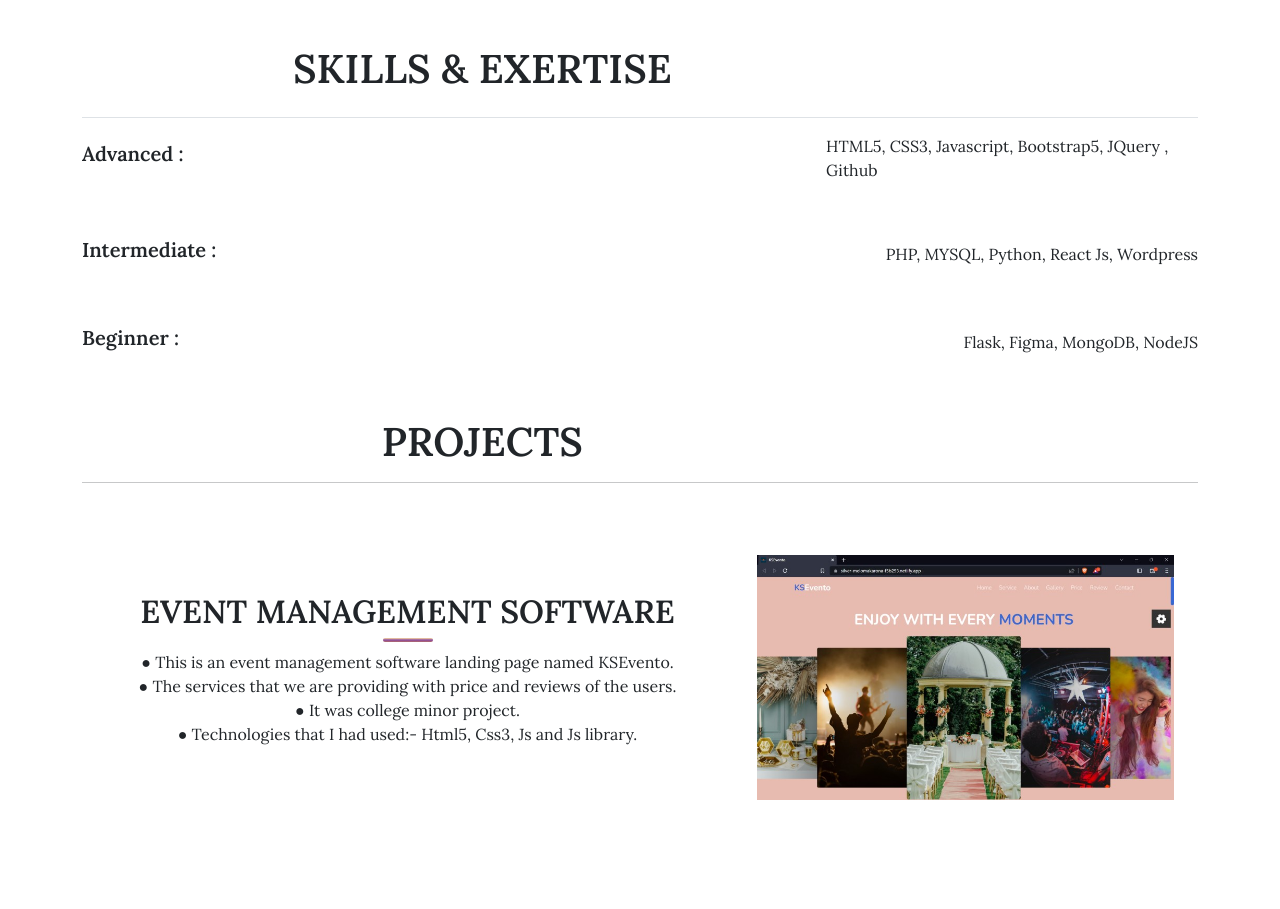
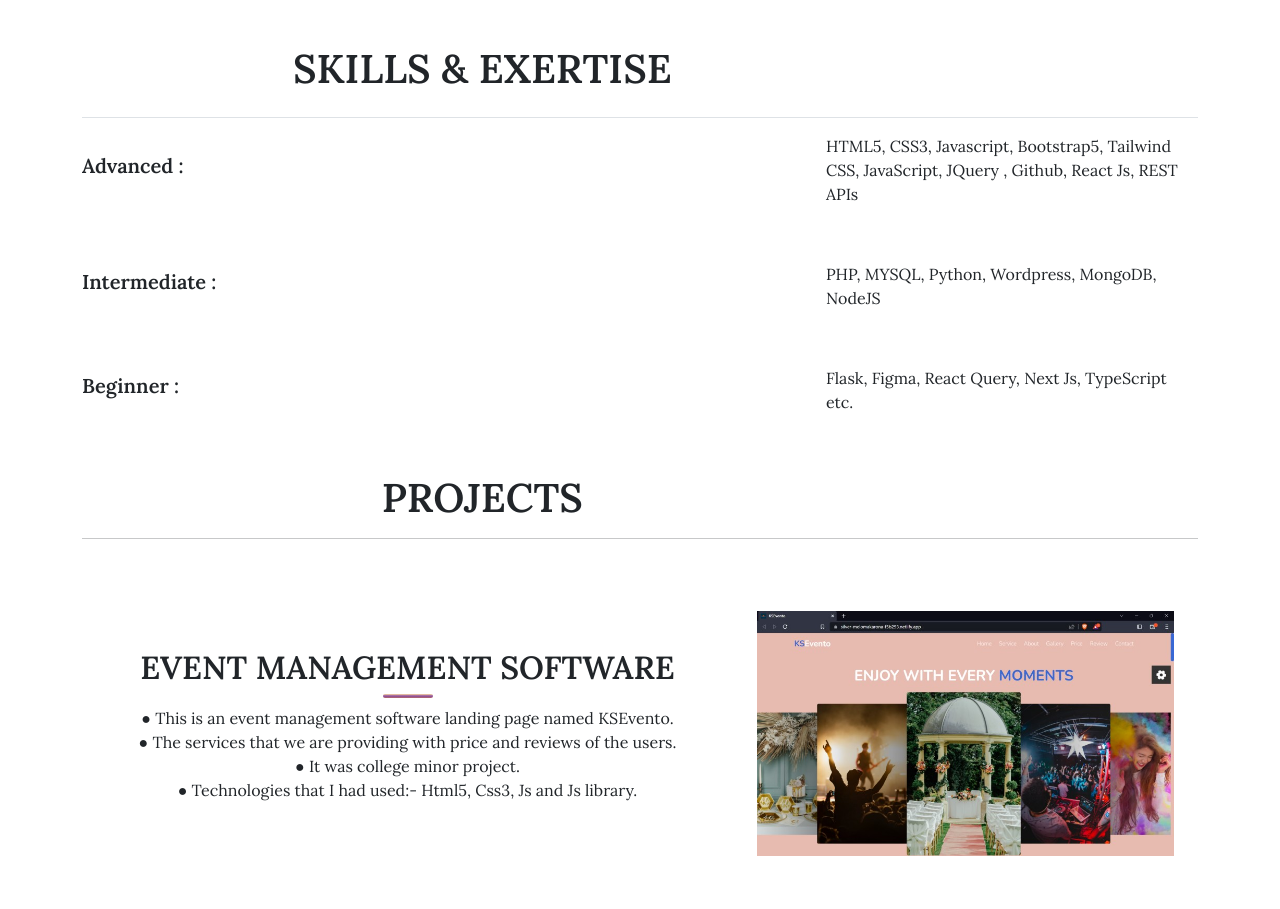
Before and after one commit to KapuramaniSoren/KS-Portfolio, a plain HTML site: page index.html in a window 1280 px wide. Shown: the part 1940-2849 px from the top of the page. Drawn offline with nearby package versions, Linux system fonts and the light colour scheme.

Commit message:
cv_updated29

```diff
--- a/index.html
+++ b/index.html
@@ -94,7 +94,7 @@
     <h5><span>Interests: </span> Outdoor games(Shotput,Discuss, Javelin)</h5>
     <h5><span>Qualification: </span> B.Tech</h5>
     <h5><span>Languages known: </span>English, Hindi, Odia, Santali</h5>
-    <a href="/Resume_Kapuramani.pdf" download class="btn btn-dark">Download CV <i class="fas fa-download"></i></a>
+    <a href="/Kapuramani_Soren_resume.pdf" download class="btn btn-dark">Download CV<i class="fas fa-download"></i></a>
     <br>
     <!--education section starts-->
     <section class="education" id="education">
@@ -141,7 +141,7 @@
         <h5 class="fw-bold">Advanced : </h5>
       </div>
       <ul class="nav col-md-4 justify-content-end list-unstyled d-flex">
-        HTML5, CSS3, Javascript, Bootstrap5, JQuery , Github
+        HTML5, CSS3, Javascript, Bootstrap5, Tailwind CSS, JavaScript, JQuery , Github, React Js, REST APIs
       </ul>
     </div>
 
@@ -150,7 +150,7 @@
         <h5 class="fw-bold">Intermediate : </h5>
       </div>
       <ul class="nav col-md-4 justify-content-end list-unstyled d-flex">
-        PHP, MYSQL, Python, React Js, Wordpress
+        PHP, MYSQL, Python, Wordpress, MongoDB, NodeJS
       </ul>
     </div>
 
@@ -159,7 +159,7 @@
         <h5 class="fw-bold">Beginner : </h5>
       </div>
       <ul class="nav col-md-4 justify-content-end list-unstyled d-flex">
-        Flask, Figma, MongoDB, NodeJS
+        Flask, Figma, React Query, Next Js, TypeScript etc.
       </ul>
     </div>
 
```
Also changed, not shown: 6 other files.
